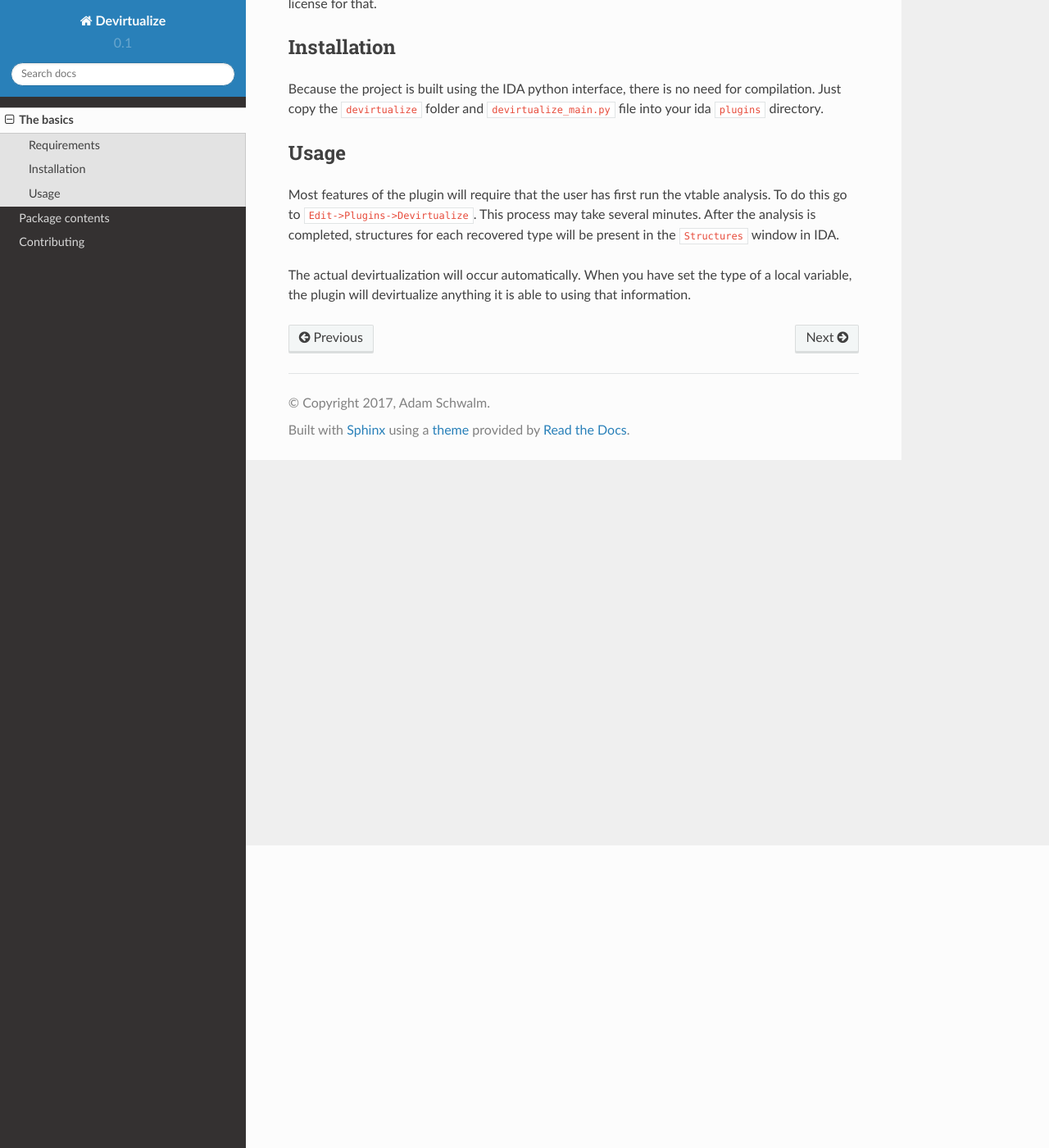
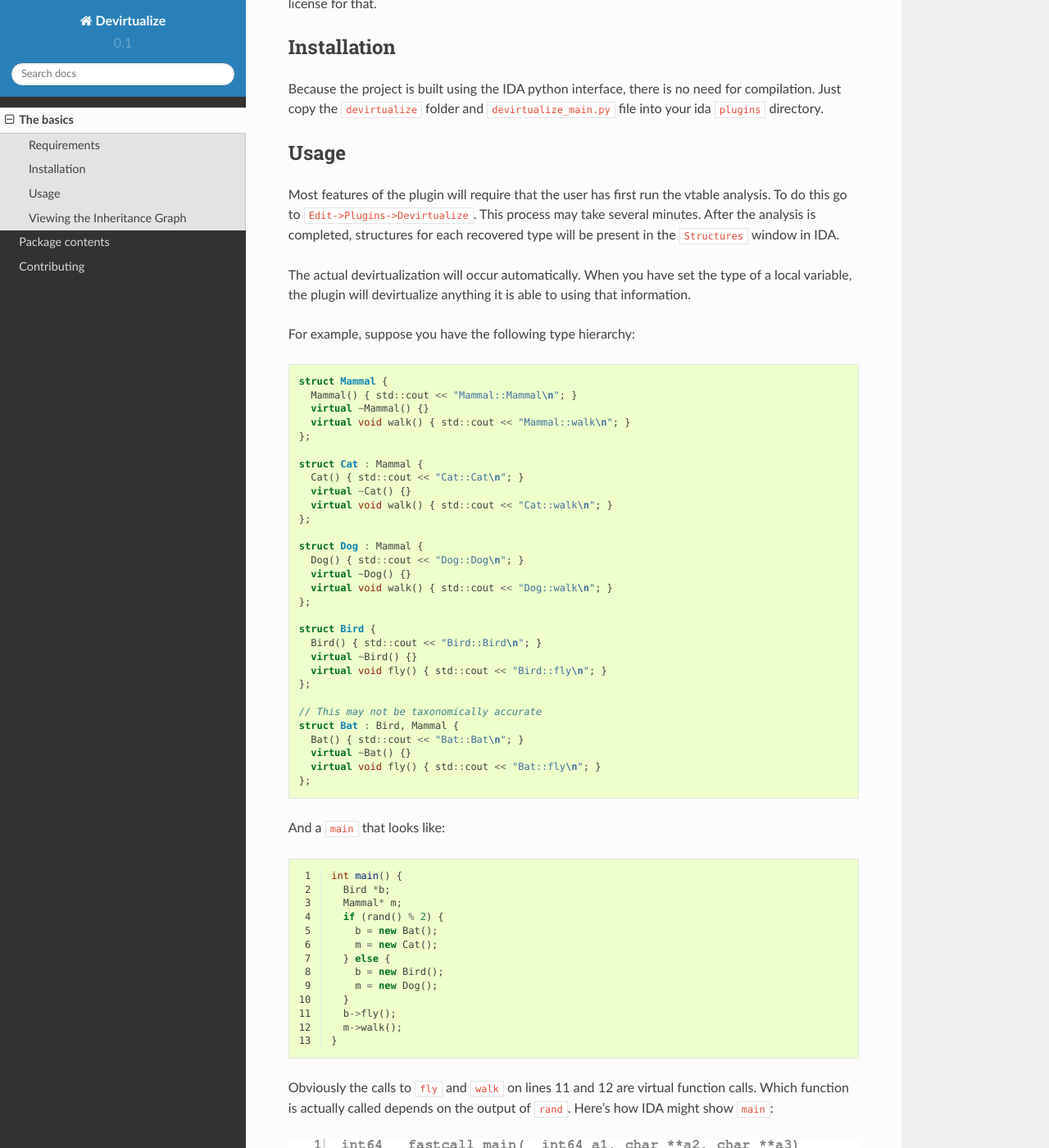
Before and after one commit to ALSchwalm/devirtualize, a Sphinx documentation site: the page built from docs/basics.rst, in a window 1280 px wide and 1400 px high, scrolled down 369 px. Shown: the whole window at 82% size. Built offline with Sphinx 7.4.7 and the Read the Docs theme 2.0.0, drawn with Linux system fonts in a browser that asks for light colours; some of the changed text lies outside the part shown.

Commit message:
Add more descriptive docs

```diff
--- a/docs/basics.rst
+++ b/docs/basics.rst
@@ -31,3 +31,95 @@ present in the ``Structures`` window in IDA.
 The actual devirtualization will occur automatically. When you have set the
 type of a local variable, the plugin will devirtualize anything it is able to
 using that information.
+
+For example, suppose you have the following type hierarchy:
+
+.. code-block:: c++
+
+   struct Mammal {
+     Mammal() { std::cout << "Mammal::Mammal\n"; }
+     virtual ~Mammal() {}
+     virtual void walk() { std::cout << "Mammal::walk\n"; }
+   };
+
+   struct Cat : Mammal {
+     Cat() { std::cout << "Cat::Cat\n"; }
+     virtual ~Cat() {}
+     virtual void walk() { std::cout << "Cat::walk\n"; }
+   };
+
+   struct Dog : Mammal {
+     Dog() { std::cout << "Dog::Dog\n"; }
+     virtual ~Dog() {}
+     virtual void walk() { std::cout << "Dog::walk\n"; }
+   };
+
+   struct Bird {
+     Bird() { std::cout << "Bird::Bird\n"; }
+     virtual ~Bird() {}
+     virtual void fly() { std::cout << "Bird::fly\n"; }
+   };
+
+   // This may not be taxonomically accurate
+   struct Bat : Bird, Mammal {
+     Bat() { std::cout << "Bat::Bat\n"; }
+     virtual ~Bat() {}
+     virtual void fly() { std::cout << "Bat::fly\n"; }
+   };
+
+And a ``main`` that looks like:
+
+.. code-block:: c++
+   :linenos:
+
+   int main() {
+     Bird *b;
+     Mammal* m;
+     if (rand() % 2) {
+       b = new Bat();
+       m = new Cat();
+     } else {
+       b = new Bird();
+       m = new Dog();
+     }
+     b->fly();
+     m->walk();
+   }
+
+
+Obviously the calls to ``fly`` and ``walk`` on lines 11 and 12 are virtual
+function calls. Which function is actually called depends on the output of
+``rand``. Here's how IDA might show ``main``:
+
+.. image:: images/2017-01-21-201623_696x528_scrot.png
+
+Here the virtual function calls are visible on lines 28 and 29. If we run
+``devirtualize``, we can look at the ``Structures`` window to see what
+the plugin has been able to recover.
+
+
+.. image:: images/2017-01-22-121337_505x588_scrot.png
+
+So ``devirtualize`` has correctly recovered the heirarchy, as well as the
+names using RTTI (if RTTI was disabled, the plugin will generate default
+names). Going back to the decompiled ``main`` output, we notice that lines
+13, 16, 22, and 25 contain constructor calls (in future versions, ``devirtualize``
+may rename the constructor to make this easier to see). If we then set
+a variable to one of these types, we can see the devirtualization. For example
+if we mark ``v3`` as a ``Bat*``:
+
+.. image:: images/2017-01-22-121846_702x542_scrot.png
+
+
+Notice that the virtual call on line 28 has been replaced with a normal function
+call. This function can be renamed, changed types, etc. It is as though a normal
+function call was actually there in source.
+
+Viewing the Inheritance Graph
+-----------------------------
+
+If the user right clicks on ``v3`` after setting its type to ``Bat*``, an additional
+option "Open Ancestor Type Graph" will be available that will show an inheritance
+graph:
+
+.. image:: images/2017-01-22-140539_301x183_scrot.png
```
Also changed, not shown: docs/images/2017-01-21-201623_696x528_scrot.png (added), docs/images/2017-01-22-121337_505x588_scrot.png (added), docs/images/2017-01-22-121846_702x542_scrot.png (added), docs/images/2017-01-22-140539_301x183_scrot.png (added).
